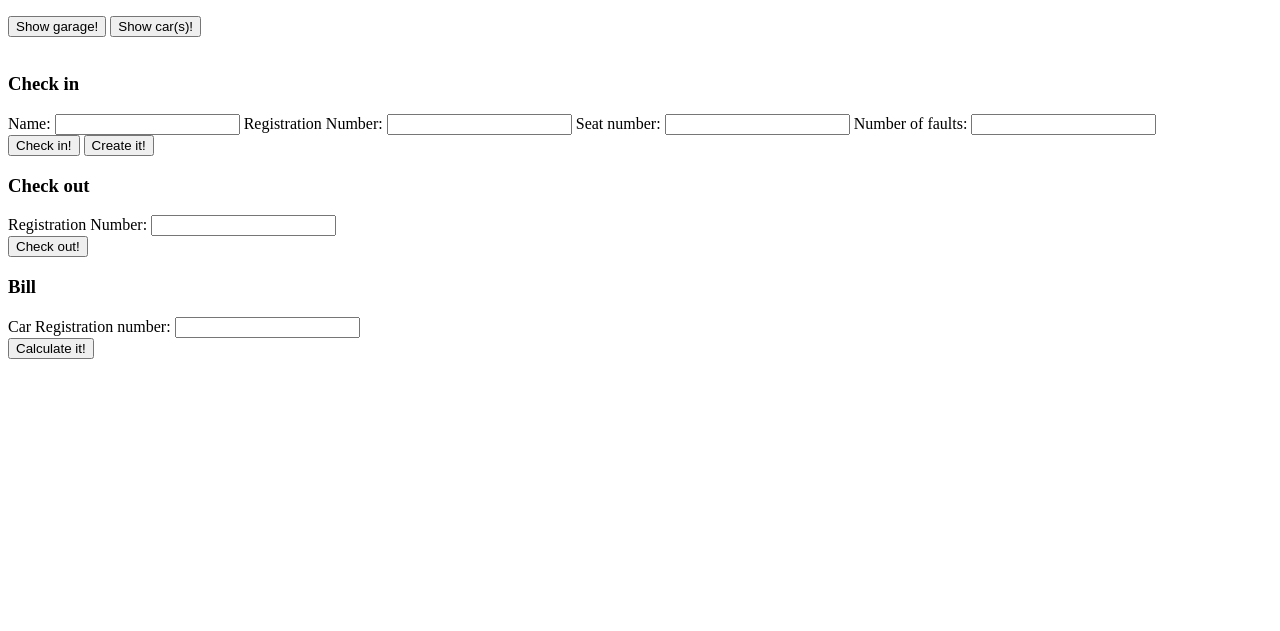
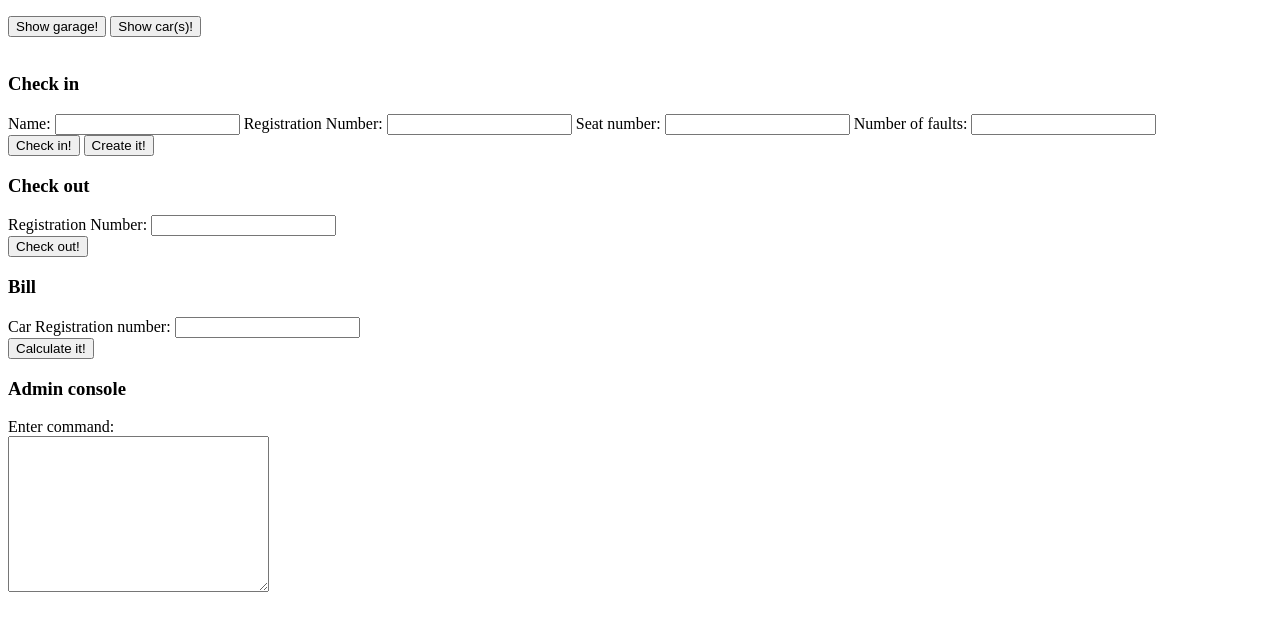
Before and after one commit to dev00727/dev00727.github.io, a plain HTML site: page JavaScript/Garage.html in a window 1280 px wide. Shown: the part 105-736 px from the top of the page. Drawn offline with Linux system fonts and the light colour scheme.

Commit message:
working on garage admin

```diff
--- a/JavaScript/Garage.html
+++ b/JavaScript/Garage.html
@@ -36,6 +36,12 @@
 
     <button type="button" onClick="calculate()">Calculate it!</button><br>
 
+    <h3> Admin console</h3>
+    <p>
+        <label> Enter command: </label><br />
+        <textarea name="command" id="tc" rows="10" cols="30" ></textarea>
+    </p>
+
 
 
 
```
